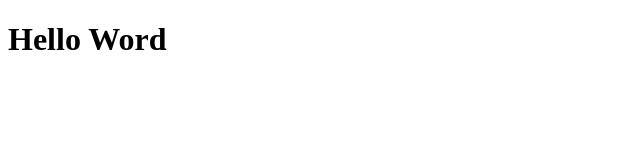
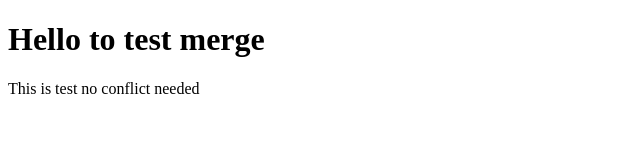
Before and after one commit to abdalladwaima/Course4, a plain HTML site: page index.html in a window 1280 px wide. Shown: the whole page, without its empty margins (0-640 px from the left). Drawn offline with Linux system fonts and the light colour scheme.

Commit message:
#2 update title and h1

```diff
--- a/index.html
+++ b/index.html
@@ -3,9 +3,10 @@
 <head>
     <meta charset="UTF-8">
     <meta name="viewport" content="width=device-width, initial-scale=1.0">
-    <title>Hello</title>
+    <title>Working with Essam</title>
 </head>
 <body>
-    <h1>Hello Word</h1>
+    <h1>Hello to test merge</h1>
+    <p>This is test no conflict needed</p>
 </body>
 </html>
```
